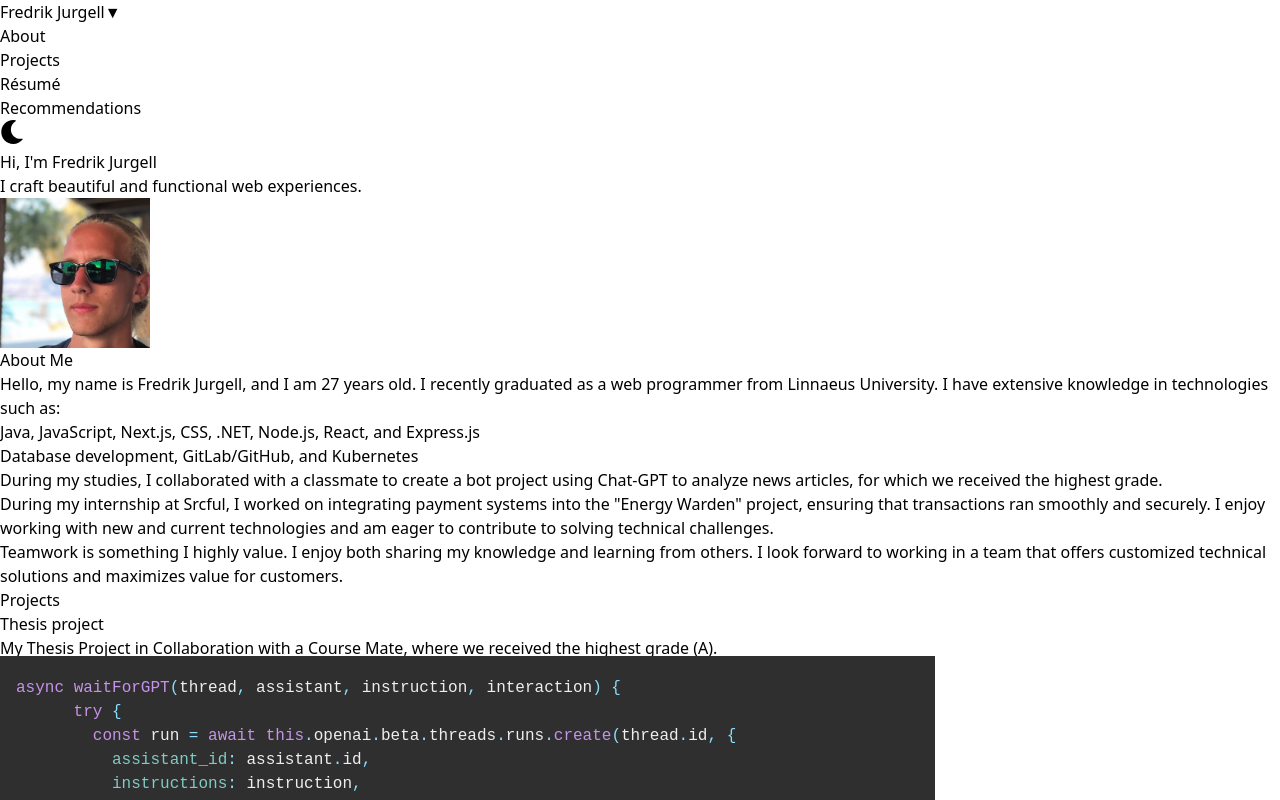
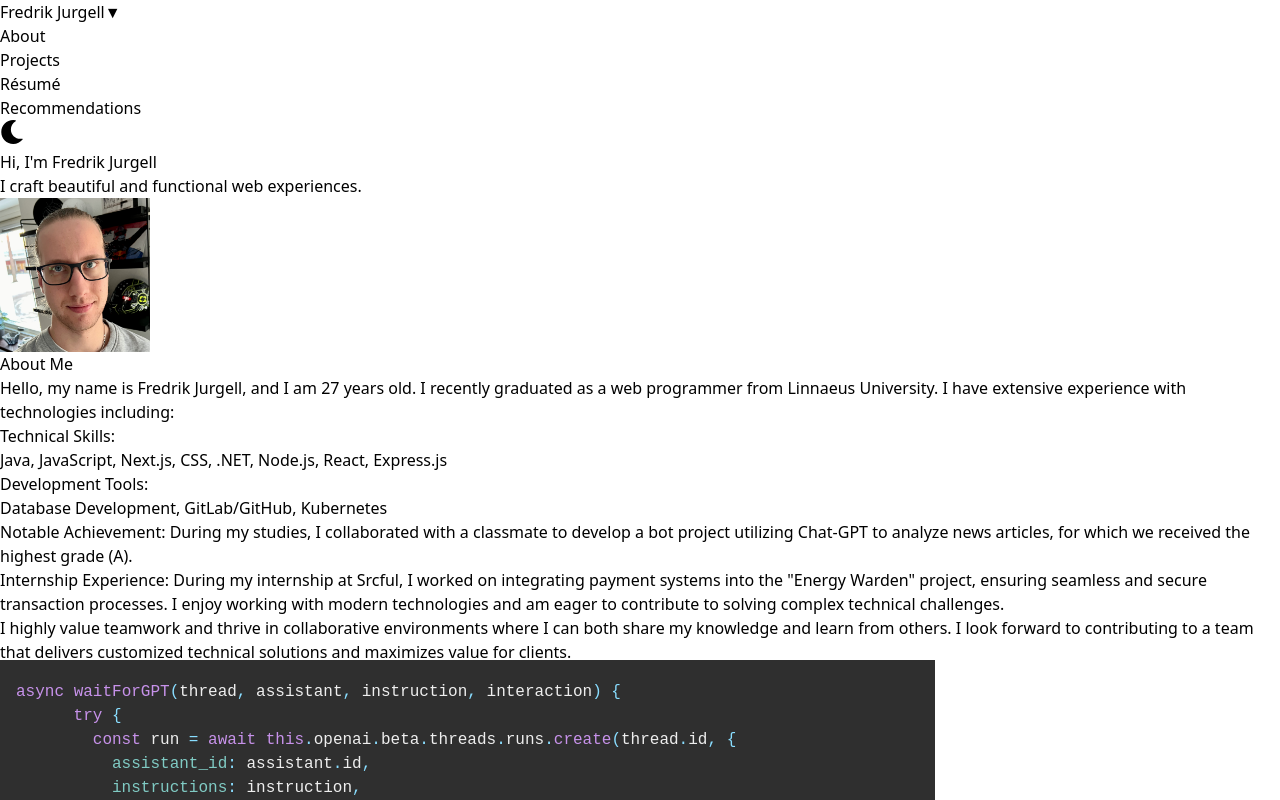
Before and after one commit to FredrikJurgell/my-portfolio, a Next.js app: page / in a window 1280 px wide. Shown: the top 800 px of the page. Built offline with nearby package versions, Linux system fonts and the light colour scheme.

Commit message:
Update styling, profile-pic

```diff
--- a/src/components/About.js
+++ b/src/components/About.js
@@ -7,22 +7,23 @@ export default function About({ isVisible }) {
     >
       <h2 className="text-4xl font-extrabold mb-6 dark:text-yellow-400">About Me</h2>
       <p className="text-lg text-gray-700 leading-relaxed dark:text-gray-300">
-        Hello, my name is Fredrik Jurgell, and I am 27 years old. I recently graduated as a web programmer from Linnaeus University. I have extensive knowledge in technologies such as:
+        Hello, my name is Fredrik Jurgell, and I am 27 years old. I recently graduated as a web programmer from Linnaeus University. I have extensive experience with technologies including:
       </p>
-      <ul className="list-disc list-inside text-lg text-gray-700 mb-6 dark:text-gray-300">
-        <li>Java, JavaScript, Next.js, CSS, .NET, Node.js, React, and Express.js</li>
-        <li>Database development, GitLab/GitHub, and Kubernetes</li>
-      </ul>
+      <div className="text-lg text-gray-700 mb-6 dark:text-gray-300">
+        <p className="font-semibold">Technical Skills:</p>
+        <p className="ml-4">Java, JavaScript, Next.js, CSS, .NET, Node.js, React, Express.js</p>
+        <p className="font-semibold mt-4">Development Tools:</p>
+        <p className="ml-4">Database Development, GitLab/GitHub, Kubernetes</p>
+      </div>
       <p className="text-lg text-gray-700 leading-relaxed mb-6 dark:text-gray-300">
-        During my studies, I collaborated with a classmate to create a bot project using Chat-GPT to analyze news articles, for which we received the highest grade.
+        <span className="font-semibold dark:text-yellow-400">Notable Achievement:</span> During my studies, I collaborated with a classmate to develop a bot project utilizing Chat-GPT to analyze news articles, for which we received the highest grade (A).
       </p>
       <p className="text-lg text-gray-700 leading-relaxed mb-6 dark:text-gray-300">
-        During my internship at <a href="https://www.sourceful-labs.com/" target="_blank" rel="noopener noreferrer" className="text-blue-500 hover:underline">Srcful</a>, I worked on integrating payment systems into the &quot;Energy Warden&quot; project, ensuring that transactions ran smoothly and securely. I enjoy working with new and current technologies and am eager to contribute to solving technical challenges.
+        <span className="font-semibold dark:text-yellow-400">Internship Experience:</span> During my internship at <a href="https://www.sourceful-labs.com/" target="_blank" rel="noopener noreferrer" className="text-blue-500 hover:underline">Srcful</a>, I worked on integrating payment systems into the &quot;Energy Warden&quot; project, ensuring seamless and secure transaction processes. I enjoy working with modern technologies and am eager to contribute to solving complex technical challenges.
       </p>
       <p className="text-lg text-gray-700 leading-relaxed dark:text-gray-300">
-        Teamwork is something I highly value. I enjoy both sharing my knowledge and learning from others. I look forward to working in a team that offers customized technical solutions and maximizes value for customers.
+        I highly value teamwork and thrive in collaborative environments where I can both share my knowledge and learn from others. I look forward to contributing to a team that delivers customized technical solutions and maximizes value for clients.
       </p>
-
     </section>
   );
 }
```
Also changed, not shown: public/images/profile-pic.jpeg.
